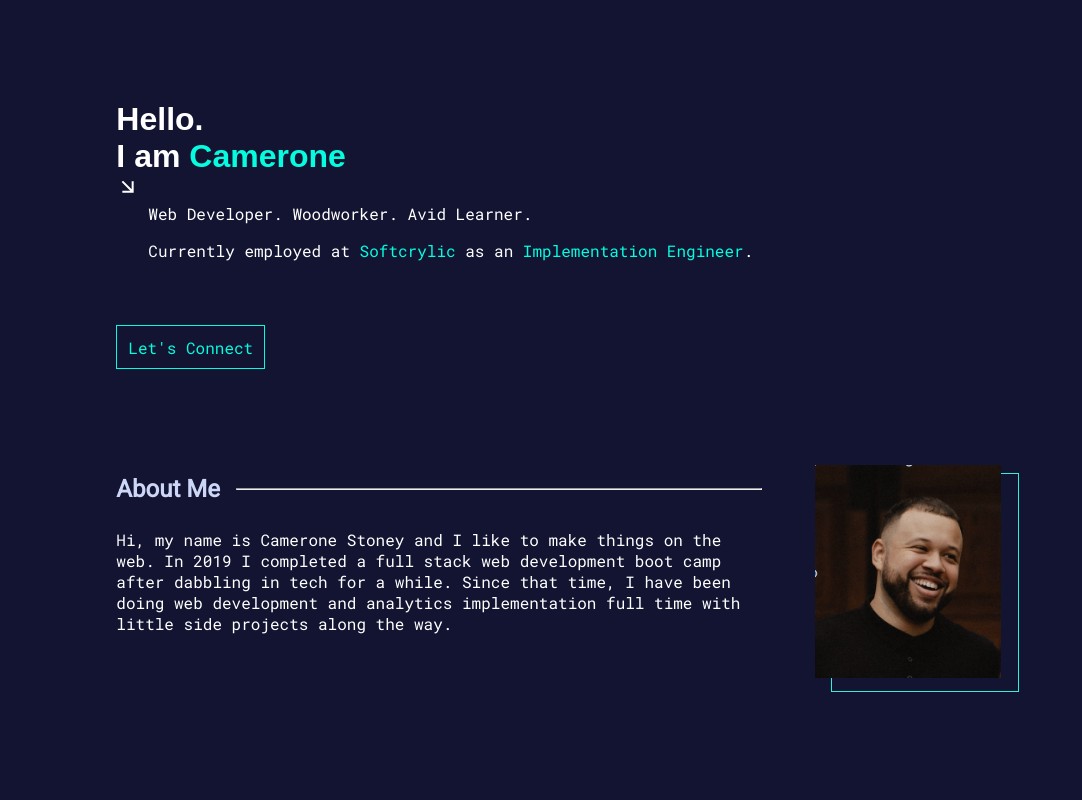
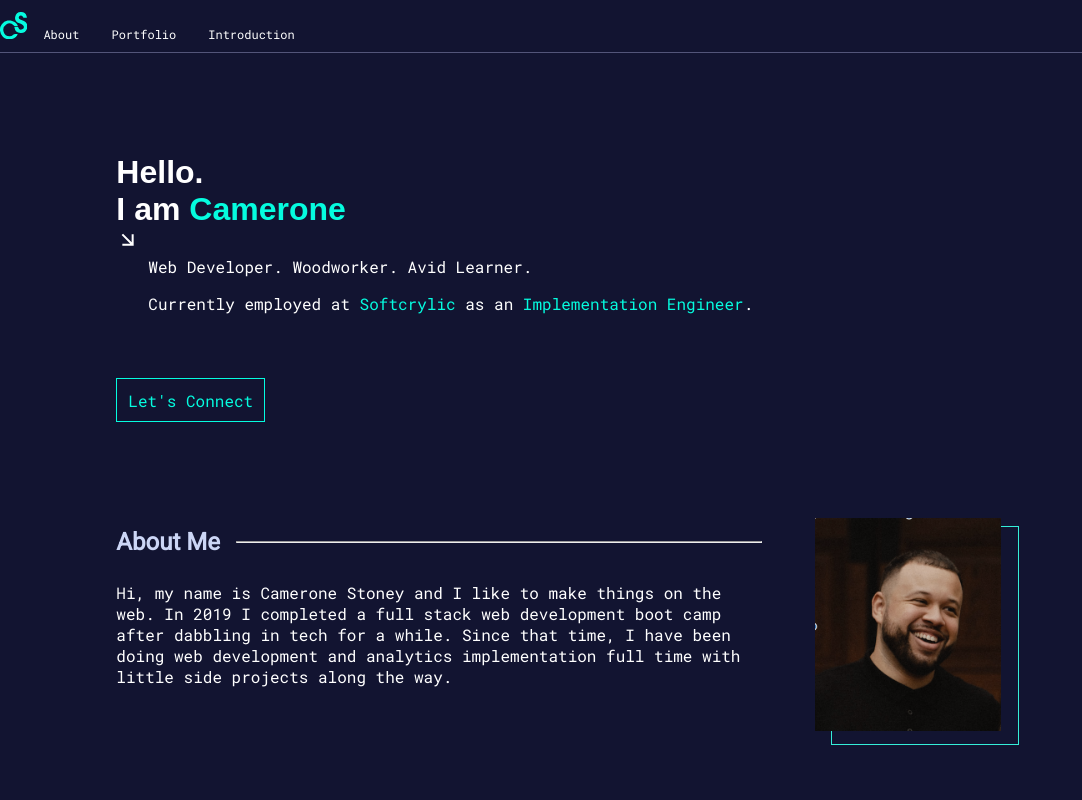
Before and after one commit to Cjstoney/portfolio_react, a React (Create React App) app: page / in a window 1280 px wide. Shown: the top 800 px of the page, without its empty margins (0-1082 px from the left). Built offline with nearby package versions, Linux system fonts and the light colour scheme.

Commit message:
feat: header created

```diff
--- /dev/null
+++ b/src/components/header/header.css
@@ -0,0 +1,14 @@
+header {
+  width: 100%;
+  height: 2.5rem;
+  border-bottom: 1px solid var(--line-color);
+  padding-top: 0.75rem;
+}
+.header-link {
+  margin-left: 1rem;
+  margin-right: 1rem;
+  font-family: var(--accent-font);
+  text-decoration: none;
+  color: white;
+  font-size: 0.75rem;
+}
--- /dev/null
+++ b/src/components/header/header.js
@@ -0,0 +1,22 @@
+import React from "react";
+import { LogoComponent } from "..";
+import "./header.css";
+
+function Header() {
+  return (
+    <header>
+      <LogoComponent />
+      <a href="#aboutMeSection" className="header-link">
+        About
+      </a>
+      <a href="portfolioSection" className="header-link">
+        Portfolio
+      </a>
+      <a href="introductionSection" className="header-link">
+        Introduction
+      </a>
+    </header>
+  );
+}
+
+export default Header;
--- a/src/pages/home/home.js
+++ b/src/pages/home/home.js
@@ -2,6 +2,7 @@ import React from "react";
 import {
   AboutMeComponent,
   ExperienceComponent,
+  HeaderComponent,
   IntroductionComponent,
   PortfolioSectionComponent,
 } from "../../components/index";
@@ -10,6 +11,7 @@ import "./home.css";
 const Home = () => {
   return (
     <div className="homePage">
+      <HeaderComponent />
       <IntroductionComponent className="about-content" />
       <AboutMeComponent className="about-me-container" />
       <ExperienceComponent className="experience-container" />
```
